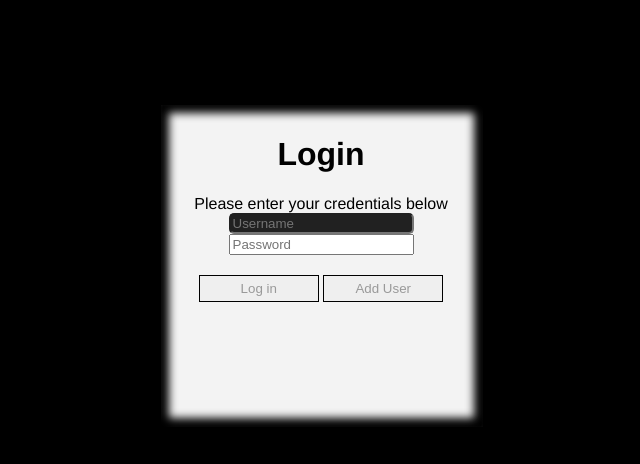
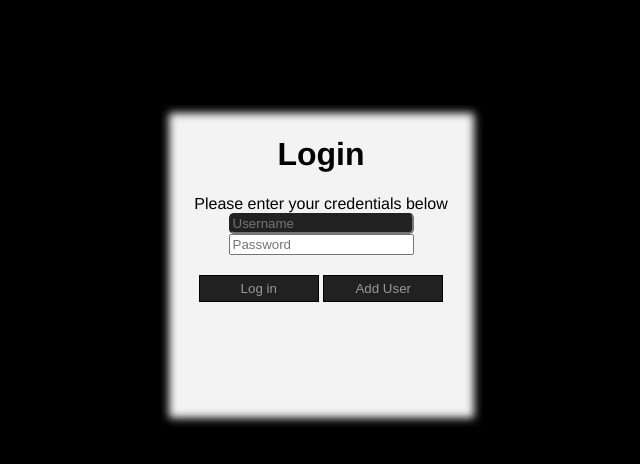
Before and after one commit to wsiao/WarmUp1, a Django app: page / in a window 1280 px wide. Shown: the top 464 px of the page, without its empty margins (318-958 px from the left). Run offline with Django 3.2, Linux system fonts and the light colour scheme; some libraries are stand-ins or nearby versions.

Commit message:
CSSAttempt

```diff
--- a/cL/static/frontEnd.css
+++ b/cL/static/frontEnd.css
@@ -14,6 +14,7 @@
 }
 
 input[type="submit"] {
+background: #212121;
 width:120px;
 color: #999;
 padding: 5px 10px;
```
